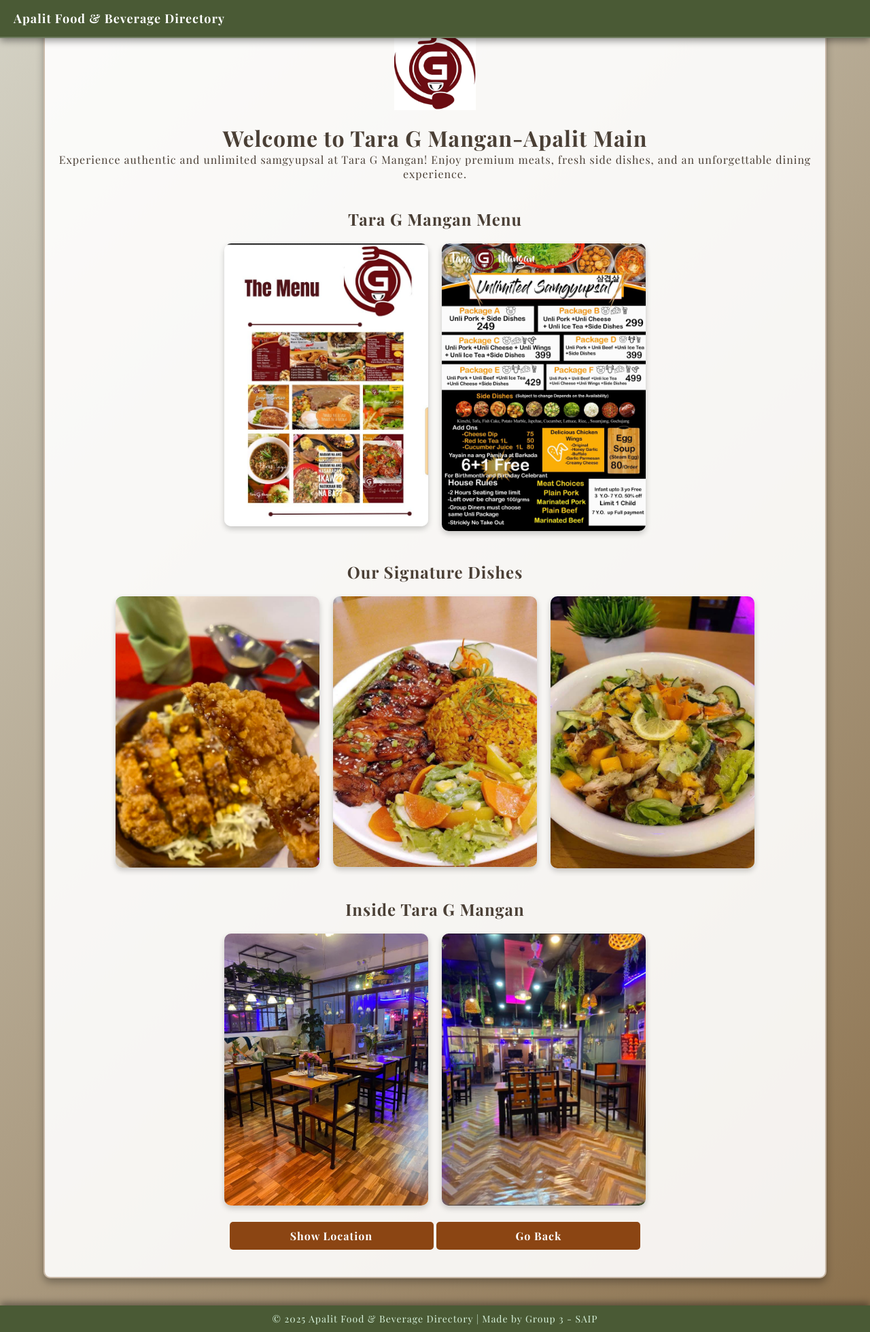
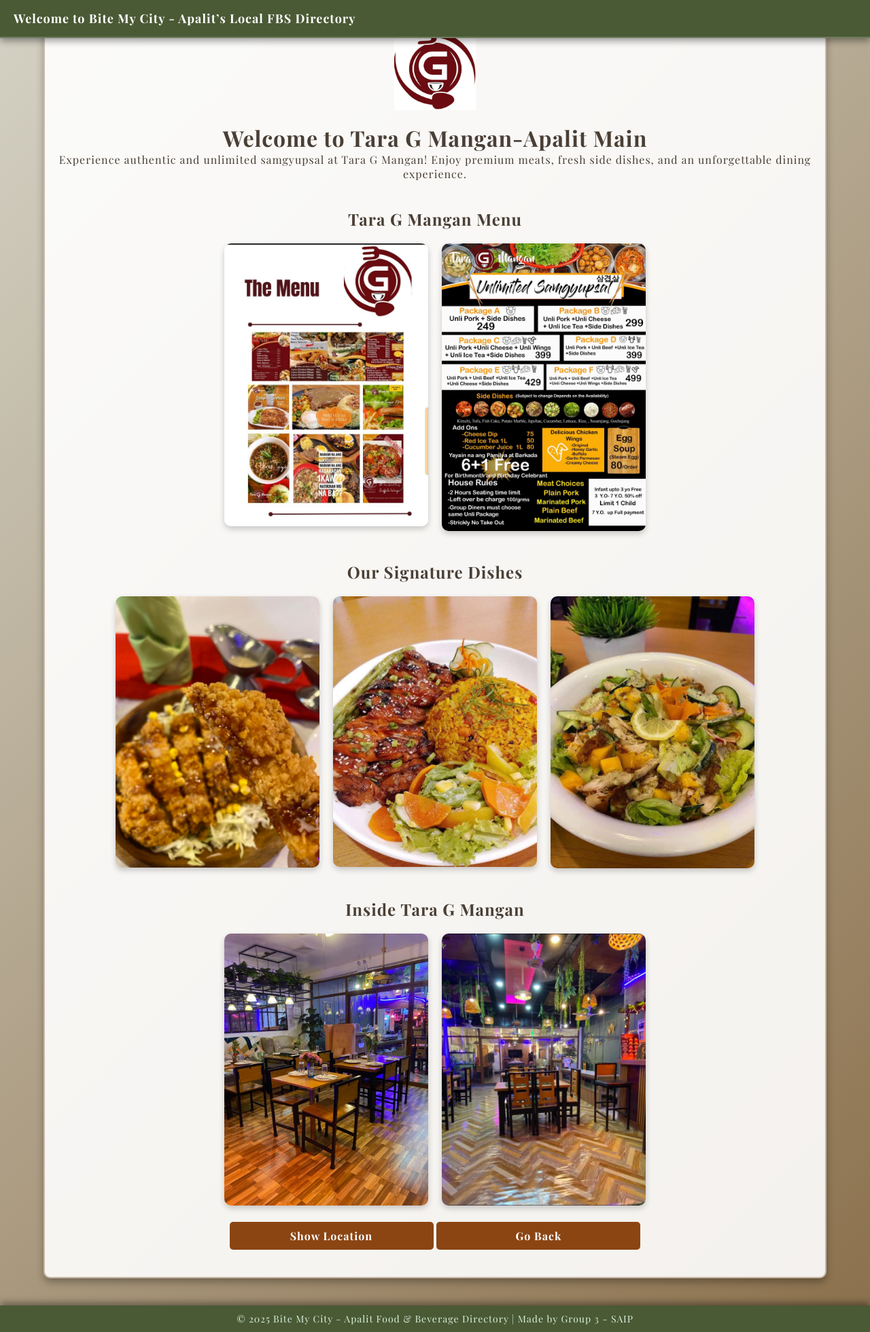
Before and after one commit to apalitfbdirectory/Apalit-Food-Beverage-Directory.., a plain HTML site: page tara-g.html in a window 1280 px wide. Shown: the whole page at 68% size. Drawn offline with nearby package versions, Linux system fonts and the light colour scheme.

Commit message:
Update tara-g.html

```diff
--- a/tara-g.html
+++ b/tara-g.html
@@ -80,7 +80,7 @@
 </head>
 <body>
     <header>
-        <h1>Apalit Food & Beverage Directory</h1>
+        <h1>Welcome to Bite My City - Apalit’s Local FBS Directory</h1>
     </header>
 
     <div class="container">
@@ -112,7 +112,7 @@
     </div>
 
     <footer>
-        <p>© 2025 Apalit Food & Beverage Directory | Made by Group 3 - SAIP</p>
+        <p>© 2025 Bite My City - Apalit Food & Beverage Directory | Made by Group 3 - SAIP</p>
     </footer>
 </body>
 </html>
```
